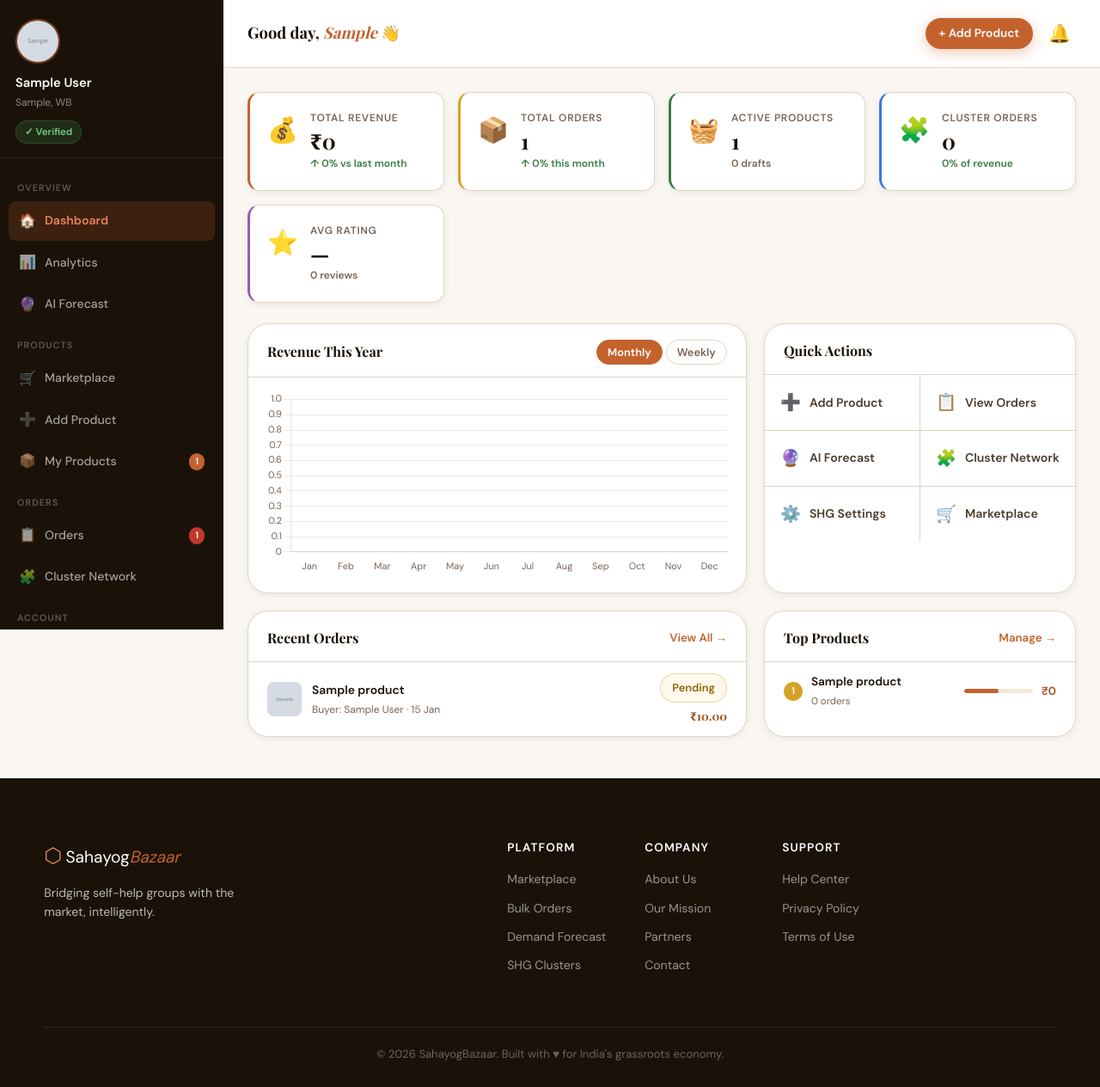
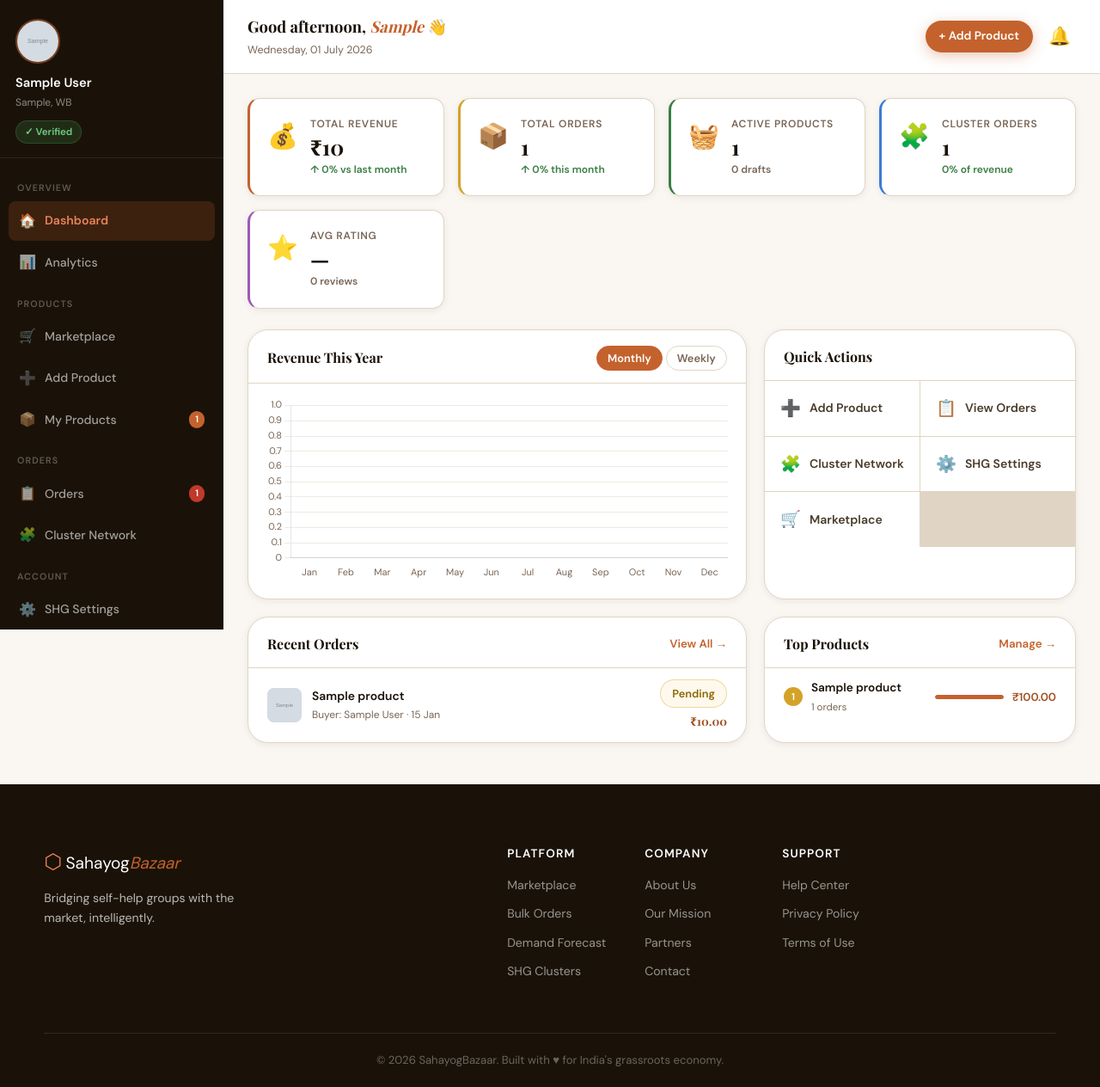
Before and after one commit to Jagrati02/shgconnect, a Django app: page /users/dashboard/shg/ in a window 1280 px wide. Shown: the part 68-1332 px from the top of the page at 86% size. Before the commit the page ends 1301 px from the top, so only its background shows below. Run offline with Django 5.2, Linux system fonts and the light colour scheme; a user stored in the database is signed in; tables that the repository leaves empty hold one stand-in row (values such as "Sample post"); grey boxes marked "Sample" are stand-in pictures.

Commit message:
Both dashboards show real data and charts

```diff
--- a/backend/templates/shg_dashboard.html
+++ b/backend/templates/shg_dashboard.html
@@ -39,9 +39,6 @@
       </a>
       <a href="#analytics"  class="snav-link" data-section="analytics">
         <span class="snav-icon">📊</span> Analytics
-      </a>
-      <a href="#forecast"   class="snav-link" data-section="forecast">
-        <span class="snav-icon">🔮</span> AI Forecast
       </a>
 
       <span class="snav-group-label">Products</span>
@@ -177,10 +174,6 @@
             <a href="{% url 'my_orders' %}" class="qa-item">
               <span class="qa-icon">📋</span>
               <span>View Orders</span>
-            </a>
-            <a href="#forecast" class="qa-item snav-trigger" data-section="forecast">
-              <span class="qa-icon">🔮</span>
-              <span>AI Forecast</span>
             </a>
             <a href="#cluster" class="qa-item snav-trigger" data-section="cluster">
               <span class="qa-icon">🧩</span>
@@ -353,112 +346,6 @@
           <div class="chart-wrap chart-wrap-donut">
             <canvas id="categoryChart" height="220"></canvas>
           </div>
-        </div>
-      </div>
-
-    </section>
-
-    <!-- ── SECTION: AI FORECAST ── -->
-    <section class="dash-section" id="section-forecast">
-      <div class="section-hd">
-        <h2>AI Demand Forecast</h2>
-        <p>ML-powered predictions to help you plan production smarter.</p>
-      </div>
-
-      <!-- Forecast summary -->
-      <div class="forecast-cards-grid">
-        {% for product in forecast_products %}
-          <div class="forecast-card">
-            <div class="fc-top">
-              <div class="fc-product-name">{{ product.name }}</div>
-              <span class="fc-trend
-                {% if product.forecast_direction == 'up' %}fc-up
-                {% elif product.forecast_direction == 'down' %}fc-down
-                {% else %}fc-stable{% endif %}">
-                {% if product.forecast_direction == 'up' %}↑ Rising
-                {% elif product.forecast_direction == 'down' %}↓ Falling
-                {% else %}→ Stable{% endif %}
-              </span>
-            </div>
-
-            <div class="fc-demand-row">
-              <span class="fc-label">30-day Demand Score</span>
-              <span class="fc-score">{{ product.demand_score|default:0 }}%</span>
-            </div>
-            <div class="fc-bar-wrap">
-              <div class="fc-bar" data-width="{{ product.demand_score|default:0 }}"></div>
-            </div>
-
-            <div class="fc-metrics">
-              <div class="fc-metric">
-                <span>Predicted Orders</span>
-                <strong>{{ product.predicted_orders|default:"—" }}</strong>
-              </div>
-              <div class="fc-metric">
-                <span>Suggested Stock</span>
-                <strong>{{ product.suggested_stock|default:"—" }}</strong>
-              </div>
-              <div class="fc-metric">
-                <span>Peak Period</span>
-                <strong>{{ product.peak_period|default:"—" }}</strong>
-              </div>
-            </div>
-
-            <a href="{% url 'edit_product' product.pk %}" class="btn btn-outline btn-sm" style="margin-top:4px">
-              Update Stock →
-            </a>
-          </div>
-        {% empty %}
-          <div class="dc-empty" style="grid-column:1/-1; padding:60px;">
-            <span>🔮</span>
-            <p>Add products and enable forecasting to see AI predictions here.</p>
-            <a href="{% url 'add_product' %}" class="btn btn-primary" style="margin-top:14px">Add a Product</a>
-          </div>
-        {% endfor %}
-      </div>
-
-      <!-- Market signals -->
-      <div class="dash-card" style="margin-top:24px;">
-        <div class="dc-header">
-          <h3>🌐 Market Signals</h3>
-          <span class="dc-updated">Updated today</span>
-        </div>
-        <div class="market-signals">
-          {% for signal in market_signals %}
-            <div class="ms-item">
-              <span class="ms-icon">{{ signal.icon|default:"📈" }}</span>
-              <div class="ms-body">
-                <strong>{{ signal.title }}</strong>
-                <p>{{ signal.description }}</p>
-              </div>
-              <span class="ms-tag ms-{{ signal.type }}">{{ signal.type|title }}</span>
-            </div>
-          {% empty %}
-            <div class="ms-item">
-              <span class="ms-icon">🌾</span>
-              <div class="ms-body">
-                <strong>Organic food products trending</strong>
-                <p>Buyer demand for organic pickles and oils is up 34% this month.</p>
-              </div>
-              <span class="ms-tag ms-opportunity">Opportunity</span>
-            </div>
-            <div class="ms-item">
-              <span class="ms-icon">🎉</span>
-              <div class="ms-body">
-                <strong>Festive season approaching</strong>
-                <p>Handicraft and textile orders typically spike 60% in Oct–Dec.</p>
-              </div>
-              <span class="ms-tag ms-opportunity">Opportunity</span>
-            </div>
-            <div class="ms-item">
-              <span class="ms-icon">⚠️</span>
-              <div class="ms-body">
-                <strong>Low stock on 2 products</strong>
-                <p>You may miss orders if stock isn't replenished within 10 days.</p>
-              </div>
-              <span class="ms-tag ms-warning">Warning</span>
-            </div>
-          {% endfor %}
         </div>
       </div>
 
@@ -739,19 +626,9 @@
               <span class="status-pill status-delivered" style="font-size:0.72rem;">Active</span>
             </div>
           {% empty %}
-            <div class="cm-row">
-              <div class="cm-avatar">⬡</div>
-              <div class="cm-info"><strong>Mahila Udyog SHG</strong><span>Jaipur, Rajasthan</span></div>
-              <div class="cm-products"><span>2 shared products</span></div>
-              <div class="cm-capacity"><span class="cm-cap-label">Capacity</span><strong>4,000 units</strong></div>
-              <span class="status-pill status-delivered" style="font-size:0.72rem;">Active</span>
-            </div>
-            <div class="cm-row">
-              <div class="cm-avatar">⬡</div>
-              <div class="cm-info"><strong>Grameen Shakti SHG</strong><span>Ajmer, Rajasthan</span></div>
-              <div class="cm-products"><span>1 shared product</span></div>
-              <div class="cm-capacity"><span class="cm-cap-label">Capacity</span><strong>3,500 units</strong></div>
-              <span class="status-pill status-delivered" style="font-size:0.72rem;">Active</span>
+            <div class="dc-empty" style="padding:32px;">
+              <span>🧩</span>
+              <p>Your SHG isn't matched to a cluster yet. Cluster assignments are generated by the ML clustering import.</p>
             </div>
           {% endfor %}
         </div>
@@ -917,9 +794,8 @@
 <div id="chartData"
   data-revenue="{{ monthly_revenue|default:'[0,0,0,0,0,0,0,0,0,0,0,0]' }}"
   data-orders="{{ monthly_orders|default:'[0,0,0,0,0,0,0,0,0,0,0,0]' }}"
-  data-category="{{ category_data|default:'[40,25,20,15]' }}"
-  data-category-labels="{{ category_labels|default:'[0,1,2,3]' }}"
-  data-category-names="Textiles|Food|Handicrafts|Other"
+  data-category="{{ category_data|default:'[]' }}"
+  data-category-names="{{ category_names }}"
   hidden>
 </div>
 
--- a/backend/users/views.py
+++ b/backend/users/views.py
@@ -3,7 +3,8 @@ from django.contrib import messages
 from django.contrib.auth.models import User
 from django.contrib.auth import authenticate, login, logout
 from django.contrib.auth.decorators import login_required
-from django.db.models import Sum
+from django.db.models import Sum, Count, F
+from django.utils import timezone
 from .models import SHGProfile, BuyerProfile
 
 
@@ -16,6 +17,31 @@ def is_shg(user):
 
 def is_buyer(user):
     return hasattr(user, 'buyerprofile')
+
+
+def _time_of_day():
+    h = timezone.localtime().hour
+    return 'morning' if h < 12 else 'afternoon' if h < 17 else 'evening'
+
+
+def _monthly_series(orders, year):
+    """Return (revenue_by_month, count_by_month) — 12-element lists for `year`."""
+    revenue = [0.0] * 12
+    counts  = [0] * 12
+    for o in orders:
+        d = timezone.localtime(o.order_date)
+        if d.year == year:
+            i = d.month - 1
+            revenue[i] += float(o.total_price)
+            counts[i]  += 1
+    return [round(v, 2) for v in revenue], counts
+
+
+def _pct_change(curr, prev):
+    """Month-over-month percentage change, safe against a zero baseline."""
+    if not prev:
+        return 0
+    return round((curr - prev) / prev * 100)
 
 
 # ─────────────────────────────────────────
@@ -132,41 +158,119 @@ def shg_dashboard(request):
     total_orders  = orders.count()
     pending_count = orders.filter(order_status='PENDING').count()
 
-    # Revenue
-    total_revenue = orders.filter(
-        order_status='DELIVERED'
-    ).aggregate(t=Sum('total_price'))['t'] or 0
+    # Booked revenue = value of all orders except cancelled ones.
+    booked_orders = orders.exclude(order_status='CANCELLED')
+    total_revenue = booked_orders.aggregate(t=Sum('total_price'))['t'] or 0
+    avg_order_value = round(float(total_revenue) / total_orders, 2) if total_orders else 0
 
     # Recent orders (last 5)
     recent_orders = orders[:5]
 
-    # Top products by order count — simple approach
-    top_products = my_products.order_by('-id')[:5]
+    # Real monthly revenue / order counts for the current year (charts).
+    now = timezone.localtime()
+    monthly_revenue, monthly_orders = _monthly_series(booked_orders, now.year)
+    m = now.month - 1
+    revenue_growth = _pct_change(monthly_revenue[m], monthly_revenue[m - 1] if m else 0)
+    order_growth   = _pct_change(monthly_orders[m],  monthly_orders[m - 1]  if m else 0)
 
-    # Monthly revenue — 12 zeros as placeholder
-    # Replace with real aggregation when ready
-    monthly_revenue = [0] * 12
-    monthly_orders  = [0] * 12
+    # Top products by real revenue (and order count) from this SHG's order items.
+    item_rows = (
+        OrderItem.objects
+        .filter(order__shg=request.user)
+        .exclude(order__order_status='CANCELLED')
+        .values('product__name')
+        .annotate(orders=Count('order', distinct=True),
+                  revenue=Sum(F('quantity') * F('price')))
+        .order_by('-revenue')[:5]
+    )
+    max_rev = max((r['revenue'] for r in item_rows), default=0) or 1
+    top_products = [{
+        'name':         r['product__name'],
+        'total_orders': r['orders'],
+        'revenue':      round(r['revenue'], 2),
+        'sales_pct':    round(r['revenue'] / max_rev * 100),
+    } for r in item_rows]
+
+    # Sales-by-category (donut chart).
+    cat_rows = (
+        OrderItem.objects
+        .filter(order__shg=request.user)
+        .exclude(order__order_status='CANCELLED')
+        .values('product__category__name')
+        .annotate(rev=Sum(F('quantity') * F('price')))
+        .order_by('-rev')[:6]
+    )
+    category_data  = [round(float(r['rev']), 2) for r in cat_rows]
+    category_names = '|'.join((r['product__category__name'] or 'Other') for r in cat_rows)
+
+    # Repeat buyers (analytics).
+    buyer_counts    = booked_orders.values('buyer').annotate(c=Count('id'))
+    distinct_buyers = len(buyer_counts)
+    repeat_buyers   = sum(1 for b in buyer_counts if b['c'] > 1)
+    repeat_pct      = round(repeat_buyers / distinct_buyers * 100) if distinct_buyers else 0
+
+    # ── Cluster Network — real data from the ML cluster linkage ──
+    from clusters.models import SHGClusterMember, ClusterOrder
+
+    membership = (SHGClusterMember.objects
+                  .filter(shg_profile=shg)
+                  .select_related('cluster').first())
+    cluster_members  = []
+    cluster_size     = 0
+    cluster_capacity = 0
+    cluster_match_score = 0
+    cluster_revenue  = 0
+    cluster_orders   = 0
+    if membership:
+        my_cluster       = membership.cluster
+        cluster_size     = my_cluster.total_shgs
+        cluster_capacity = my_cluster.total_capacity
+        cluster_match_score = round(my_cluster.silhouette_score * 100)
+        cluster_orders   = ClusterOrder.objects.filter(cluster=my_cluster).count()
+
+        siblings = (SHGClusterMember.objects
+                    .filter(cluster=my_cluster)
+                    .exclude(pk=membership.pk))
+        same_state = siblings.filter(state__iexact=shg.state)
+        chosen = same_state if same_state.exists() else siblings
+        for mm in chosen.order_by('-active_members')[:6]:
+            cluster_members.append({
+                'name':            mm.shg_name,
+                'district':        mm.district,
+                'state':           mm.state,
+                'capacity':        mm.active_members,
+                'shared_products': 1,
+            })
 
     context = {
         'shg':             shg,
+        'today':           now,
+        'time_of_day':     _time_of_day(),
         'product_count':   product_count,
         'draft_count':     draft_count,
         'my_products':     my_products,
         'total_orders':    total_orders,
         'pending_count':   pending_count,
         'total_revenue':   total_revenue,
+        'revenue_growth':  revenue_growth,
+        'order_growth':    order_growth,
+        'avg_order_value': avg_order_value,
+        'repeat_buyers':   repeat_buyers,
+        'repeat_pct':      repeat_pct,
         'recent_orders':   recent_orders,
         'top_products':    top_products,
-        'cluster_orders':  0,
+        'cluster_orders':  cluster_orders,
         'avg_rating':      '—',
         'review_count':    0,
         'monthly_revenue': monthly_revenue,
         'monthly_orders':  monthly_orders,
-        'cluster_size':    0,
-        'cluster_members': [],
-        'forecast_products': my_products.filter(forecast_enabled=True),
-        'market_signals':  [],
+        'category_data':   category_data,
+        'category_names':  category_names,
+        'cluster_size':    cluster_size,
+        'cluster_capacity': cluster_capacity,
+        'cluster_match_score': cluster_match_score,
+        'cluster_revenue': cluster_revenue,
+        'cluster_members': cluster_members,
         'alerts':          [],
         'dashboard_orders': orders[:20],
     }
@@ -183,53 +287,140 @@ def buyer_dashboard(request):
     if not is_buyer(request.user):
         return redirect('home')
 
-    from orders.models import Order
+    from orders.models import Order, OrderItem
+    from products.models import Product
 
     buyer  = request.user.buyerprofile
     orders = Order.objects.filter(buyer=request.user).order_by('-order_date')
 
-    total_orders       = orders.count()
-    orders_this_month  = orders.count()   # refine with date filter when ready
-    total_spent        = orders.filter(
-        order_status='DELIVERED'
-    ).aggregate(t=Sum('total_price'))['t'] or 0
+    total_orders = orders.count()
 
-    active_orders  = orders.exclude(
-        order_status__in=['DELIVERED', 'CANCELLED']
+    # Booked spend = value of all orders except cancelled ones.
+    booked_orders = orders.exclude(order_status='CANCELLED')
+    total_spent   = booked_orders.aggregate(t=Sum('total_price'))['t'] or 0
+    avg_order_value = round(float(total_spent) / total_orders, 2) if total_orders else 0
+
+    # Real monthly spend (charts) + this-month figures.
+    now = timezone.localtime()
+    monthly_spending, monthly_counts = _monthly_series(booked_orders, now.year)
+    m = now.month - 1
+    spent_this_month  = monthly_spending[m]
+    orders_this_month = monthly_counts[m]
+    monthly_change    = _pct_change(monthly_spending[m], monthly_spending[m - 1] if m else 0)
+
+    active_orders  = orders.exclude(order_status__in=['DELIVERED', 'CANCELLED'])
+    recent_orders  = orders[:5]
+
+    # Distinct SHGs and states sourced from.
+    shgs_supported = booked_orders.values('shg').distinct().count()
+    states = set()
+    for o in booked_orders.select_related('shg__shgprofile'):
+        prof = getattr(o.shg, 'shgprofile', None)
+        if prof and prof.state:
+            states.add(prof.state)
+    states_covered = len(states)
+
+    # Reorders = orders beyond the first placed with each SHG.
+    repeat_orders = total_orders - shgs_supported if total_orders > shgs_supported else 0
+    repeat_pct    = round(repeat_orders / total_orders * 100) if total_orders else 0
+
+    # Most-purchased products (analytics table).
+    item_rows = (
+        OrderItem.objects
+        .filter(order__buyer=request.user)
+        .exclude(order__order_status='CANCELLED')
+        .values('product__id')
+        .annotate(order_count=Count('order', distinct=True),
+                  total_units=Sum('quantity'),
+                  total_spent=Sum(F('quantity') * F('price')))
+        .order_by('-total_spent')[:5]
     )
-    recent_orders  = orders[:5]
+    prod_map = {
+        p.id: p for p in Product.objects
+        .filter(id__in=[r['product__id'] for r in item_rows])
+        .select_related('shg', 'category')
+    }
+    top_purchased = [{
+        'product':     prod_map[r['product__id']],
+        'order_count': r['order_count'],
+        'total_units': r['total_units'],
+        'total_spent': round(r['total_spent'], 2),
+    } for r in item_rows if r['product__id'] in prod_map]
+
+    # Spending-by-category (donut) + top category KPI.
+    cat_rows = (
+        OrderItem.objects
+        .filter(order__buyer=request.user)
+        .exclude(order__order_status='CANCELLED')
+        .values('product__category__name')
+        .annotate(rev=Sum(F('quantity') * F('price')), cnt=Count('id'))
+        .order_by('-rev')
+    )
+    category_spending_data = [round(float(r['rev']), 2) for r in cat_rows[:6]]
+    category_spending_labels_str = '|'.join(
+        (r['product__category__name'] or 'Other') for r in cat_rows[:6])
+    if cat_rows:
+        top_cat = max(cat_rows, key=lambda r: r['cnt'])
+        total_items = sum(r['cnt'] for r in cat_rows)
+        top_category = top_cat['product__category__name'] or 'Other'
+        top_category_pct = round(top_cat['cnt'] / total_items * 100) if total_items else 0
+    else:
+        top_category, top_category_pct = '—', 0
+
+    # ── Bulk / Cluster orders — real ClusterOrders placed by this buyer ──
+    from clusters.models import ClusterOrder
+
+    cluster_qs        = (ClusterOrder.objects
+                         .filter(buyer=request.user)
+                         .select_related('cluster', 'product'))
+    bulk_orders       = list(cluster_qs[:50])
+    bulk_order_count  = cluster_qs.count()
+    cluster_fulfilled = cluster_qs.filter(mode='proportional').count()
+
+    bulk_savings = 0.0
+    for co in cluster_qs:
+        p = co.product
+        if p and p.bulk_price and p.bulk_price < p.price:
+            bulk_savings += float(p.price - p.bulk_price) * co.fulfilled_quantity
+    bulk_savings = round(bulk_savings, 2)
+
+    cluster_total = total_orders + bulk_order_count
+    cluster_pct   = round(bulk_order_count / cluster_total * 100) if cluster_total else 0
 
     context = {
         'buyer':              buyer,
+        'today':              now,
         'total_orders':       total_orders,
         'orders_this_month':  orders_this_month,
         'total_spent':        total_spent,
-        'avg_order_value':    round(total_spent / total_orders, 2) if total_orders else 0,
-        'shgs_supported':     orders.values('shg').distinct().count(),
-        'states_covered':     0,
-        'repeat_orders':      0,
-        'repeat_pct':         0,
+        'avg_order_value':    avg_order_value,
+        'shgs_supported':     shgs_supported,
+        'states_covered':     states_covered,
+        'repeat_orders':      repeat_orders,
+        'repeat_pct':         repeat_pct,
         'active_orders':      active_orders,
         'recent_orders':      recent_orders,
         'wishlist_items':     [],
         'wishlist_count':     0,
         'recommended_products': [],
-        'bulk_orders':        [],
-        'bulk_order_count':   0,
-        'cluster_fulfilled':  0,
-        'bulk_savings':       0,
+        'bulk_orders':        bulk_orders,
+        'bulk_order_count':   bulk_order_count,
+        'cluster_fulfilled':  cluster_fulfilled,
+        'bulk_savings':       bulk_savings,
         'reorder_products':   [],
-        'top_purchased':      [],
-        'monthly_spending':   [0] * 12,
+        'top_purchased':      top_purchased,
+        'monthly_spending':   monthly_spending,
+        'category_spending_data':       category_spending_data,
+        'category_spending_labels_str': category_spending_labels_str,
         'alerts':             [],
         'notif_count':        0,
         'pending_orders':     orders.filter(order_status='PENDING').count(),
-        'spent_this_month':   0,
-        'monthly_change':     0,
-        'top_category':       '—',
-        'top_category_pct':   0,
-        'cluster_orders':     0,
-        'cluster_pct':        0,
+        'spent_this_month':   spent_this_month,
+        'monthly_change':     monthly_change,
+        'top_category':       top_category,
+        'top_category_pct':   top_category_pct,
+        'cluster_orders':     bulk_order_count,
+        'cluster_pct':        cluster_pct,
         'women_supported':    0,
         'households_impacted': 0,
     }
```
Also changed, not shown: backend/templates/buyer_dashboard.html (+18 -20 lines).
